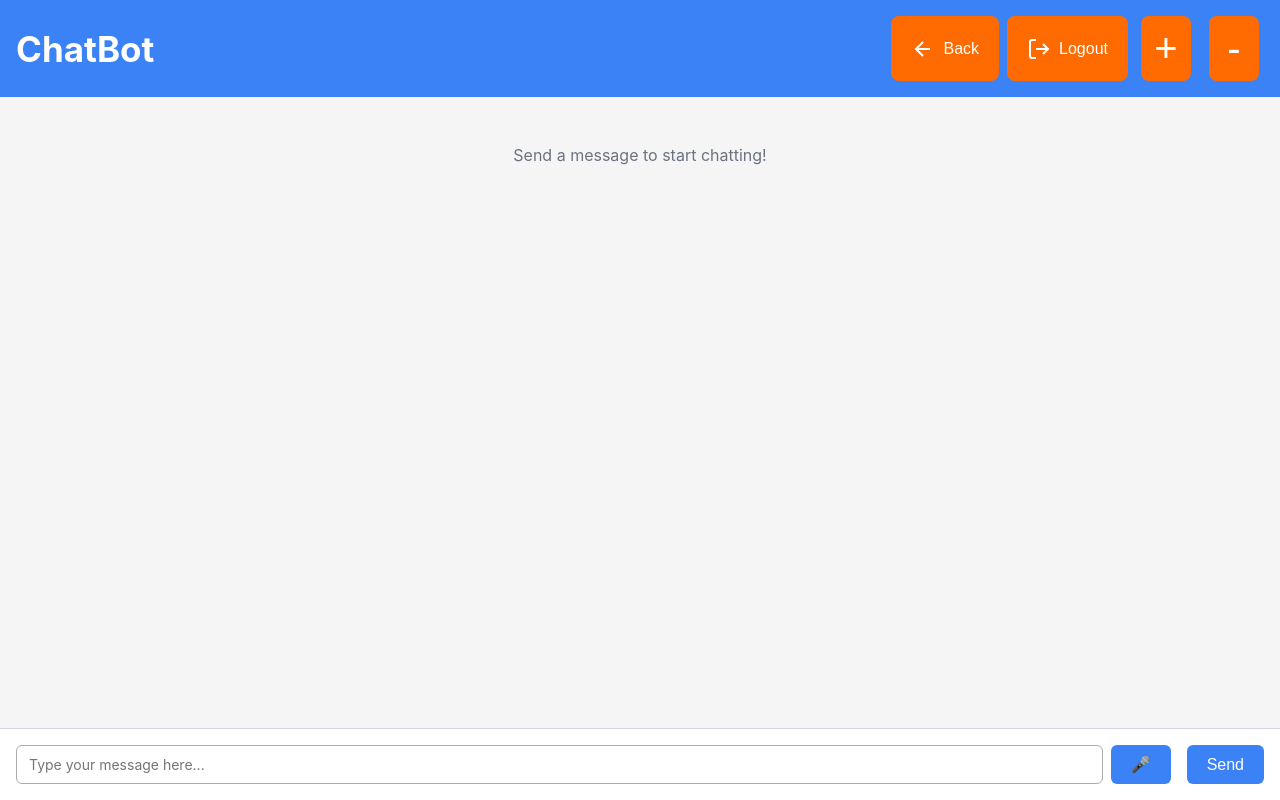
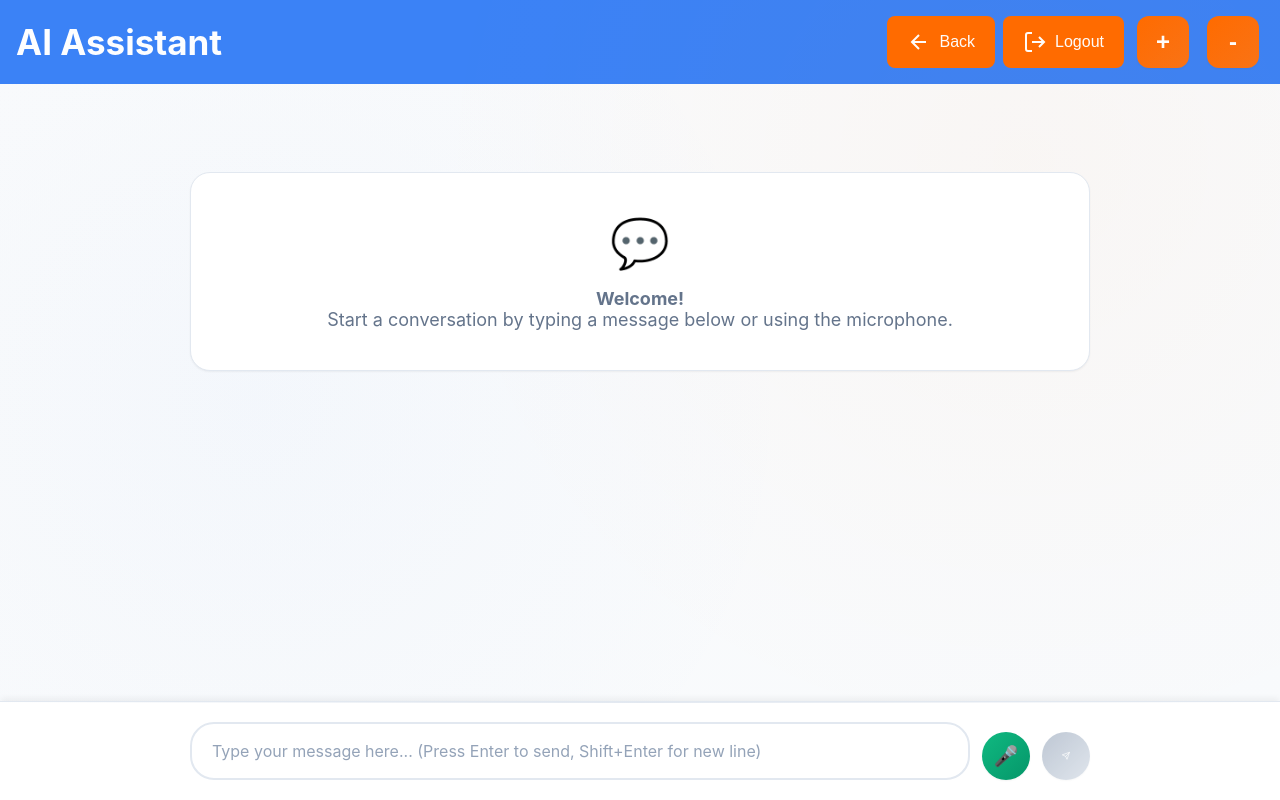
Before and after one commit to farreeez/P4P, a React (Vite) app in the folder Frontend/ChatbotFrontend/: page /app/chat in a window 1280 px wide. Built offline with nearby package versions, Linux system fonts and the light colour scheme; sample sign-in values are in the browser's storage.

Commit message:
enhanced css for chat page

```diff
--- a/Frontend/ChatbotFrontend/src/components/chatComponent/ChatPage.css
+++ b/Frontend/ChatbotFrontend/src/components/chatComponent/ChatPage.css
@@ -1,66 +1,188 @@
 :root {
   --adjustable-font-size: 16px;
+  --primary-blue: #3b82f6;
+  --primary-blue-hover: #2563eb;
+  --primary-orange: #ff6b00;
+  --primary-orange-hover: #ff8124;
+  --success-green: #10b981;
+  --error-red: #ef4444;
+  --warning-amber: #f59e0b;
+
+  /* Sophisticated color palette */
+  --background-primary: #fafbfc;
+  --background-secondary: #ffffff;
+  --background-tertiary: #f8fafc;
+  --surface-elevated: #ffffff;
+  --border-light: #e2e8f0;
+  --border-medium: #cbd5e1;
+
+  /* Text colors */
+  --text-primary: #1e293b;
+  --text-secondary: #64748b;
+  --text-tertiary: #94a3b8;
+
+  /* Shadows for depth */
+  --shadow-sm: 0 1px 2px 0 rgba(0, 0, 0, 0.05);
+  --shadow-md: 0 4px 6px -1px rgba(0, 0, 0, 0.1), 0 2px 4px -1px rgba(0, 0, 0, 0.06);
+  --shadow-lg: 0 10px 15px -3px rgba(0, 0, 0, 0.1), 0 4px 6px -2px rgba(0, 0, 0, 0.05);
+  --shadow-chat: 0 2px 8px rgba(0, 0, 0, 0.08);
 }
 
 .chat-container {
   display: flex;
   flex-direction: column;
   height: 100vh;
-  background-color: #f5f5f5;
+  background: linear-gradient(135deg, var(--background-primary) 0%, var(--background-tertiary) 100%);
   font-family: -apple-system, BlinkMacSystemFont, "Segoe UI", Roboto, Oxygen,
     Ubuntu, Cantarell, "Open Sans", "Helvetica Neue", sans-serif;
+  position: relative;
+}
+
+/* Add subtle pattern overlay */
+.chat-container::before {
+  content: '';
+  position: absolute;
+  top: 0;
+  left: 0;
+  right: 0;
+  bottom: 0;
+  background-image: radial-gradient(circle at 20% 50%, rgba(59, 130, 246, 0.03) 0%, transparent 50%),
+                    radial-gradient(circle at 80% 20%, rgba(255, 107, 0, 0.03) 0%, transparent 50%);
+  pointer-events: none;
+  z-index: 0;
 }
 
 .chat-header {
-  background-color: #3b82f6;
+  background: linear-gradient(135deg, var(--primary-blue) 0%, #4f46e5 100%);
   color: white;
-  padding: 16px;
+  padding: 20px 24px;
   display: flex;
   justify-content: space-between;
+  align-items: center;
+  box-shadow: var(--shadow-md);
+  position: relative;
+  z-index: 2;
+}
+
+.chat-header::after {
+  content: '';
+  position: absolute;
+  bottom: 0;
+  left: 0;
+  right: 0;
+  height: 1px;
+  background: linear-gradient(90deg, transparent 0%, rgba(255, 255, 255, 0.2) 50%, transparent 100%);
 }
 
 .font-button {
   margin: 0px 5px;
   color: white;
-  width: 50px;
-  aspect-ratio: 1/1;
-  background-color: #ff6b00;
-  font-size: 40px;
-  border-radius: 8px;
+  width: 52px;
+  height: 52px;
+  background: linear-gradient(135deg, var(--primary-orange) 0%, #f97316 100%);
+  font-size: 24px;
+  font-weight: 600;
+  border-radius: 12px;
   border: none;
   cursor: pointer;
+  transition: all 0.3s cubic-bezier(0.4, 0, 0.2, 1);
+  box-shadow: var(--shadow-sm);
+  display: flex;
+  align-items: center;
+  justify-content: center;
 }
 
 .font-button:hover {
-  background-color: #ff8124; /* Slightly lighter orange on hover */
+  background: linear-gradient(135deg, var(--primary-orange-hover) 0%, #ea580c 100%);
+  transform: translateY(-2px);
+  box-shadow: var(--shadow-md);
+}
+
+.font-button:active {
+  transform: translateY(0);
 }
 
 .chat-header h1 {
   margin: 0;
-  font-size: 35px;
-  font-weight: bold;
+  font-size: 32px;
+  font-weight: 700;
+  background: linear-gradient(135deg, #ffffff 0%, #f1f5f9 100%);
+  -webkit-background-clip: text;
+  -webkit-text-fill-color: transparent;
+  background-clip: text;
 }
 
 .messages-container {
   flex: 1;
-  padding: 16px;
+  padding: 24px;
   overflow-y: auto;
+  position: relative;
+  z-index: 1;
+  /* Custom scrollbar */
+  scrollbar-width: thin;
+  scrollbar-color: var(--border-medium) transparent;
+}
+
+.messages-container::-webkit-scrollbar {
+  width: 6px;
+}
+
+.messages-container::-webkit-scrollbar-track {
+  background: transparent;
+}
+
+.messages-container::-webkit-scrollbar-thumb {
+  background-color: var(--border-medium);
+  border-radius: 3px;
+}
+
+.messages-container::-webkit-scrollbar-thumb:hover {
+  background-color: var(--text-tertiary);
 }
 
 .messages-list {
   display: flex;
   flex-direction: column;
-  gap: 12px;
+  gap: 16px;
+  max-width: 900px;
+  margin: 0 auto;
 }
 
 .empty-chat-message {
   text-align: center;
-  color: #6b7280;
-  margin: 32px 0;
+  color: var(--text-secondary);
+  margin: 64px 0;
+  font-size: calc(var(--adjustable-font-size) + 2px);
+  background: var(--surface-elevated);
+  padding: 40px 32px;
+  border-radius: 20px;
+  box-shadow: var(--shadow-sm);
+  border: 1px solid var(--border-light);
+}
+
+.empty-chat-message::before {
+  content: "💬";
+  display: block;
+  font-size: 48px;
+  margin-bottom: 16px;
 }
 
 .message-wrapper {
   display: flex;
+  align-items: flex-end;
+  gap: 12px;
+  animation: messageSlideIn 0.4s cubic-bezier(0.4, 0, 0.2, 1);
+}
+
+@keyframes messageSlideIn {
+  from {
+    opacity: 0;
+    transform: translateY(20px);
+  }
+  to {
+    opacity: 1;
+    transform: translateY(0);
+  }
 }
 
 .user-message-wrapper {
@@ -72,44 +194,119 @@
 }
 
 .message {
-  max-width: 70%;
-  padding: 10px 16px;
-  border-radius: 16px;
+  max-width: 75%;
+  padding: 16px 20px;
+  border-radius: 20px;
   white-space: pre-wrap;
   word-wrap: break-word;
   overflow-wrap: break-word;
   font-size: var(--adjustable-font-size);
+  line-height: 1.5;
+  box-shadow: var(--shadow-chat);
+  position: relative;
+  transition: all 0.2s ease;
+}
+
+.message:hover {
+  transform: translateY(-1px);
+  box-shadow: var(--shadow-md);
 }
 
 .user-message {
-  background-color: #3b82f6;
+  background: linear-gradient(135deg, var(--primary-blue) 0%, #4f46e5 100%);
   color: white;
-  border-bottom-right-radius: 0;
+  border-bottom-right-radius: 6px;
+  margin-left: auto;
+}
+
+.user-message::after {
+  content: '';
+  position: absolute;
+  bottom: 0;
+  right: -8px;
+  width: 0;
+  height: 0;
+  border-left: 8px solid var(--primary-blue);
+  border-bottom: 8px solid transparent;
 }
 
 .bot-message {
-  background-color: #e5e7eb;
-  color: #1f2937;
-  border-bottom-left-radius: 0;
+  background: var(--surface-elevated);
+  color: var(--text-primary);
+  border-bottom-left-radius: 6px;
+  border: 1px solid var(--border-light);
+}
+
+.bot-message::after {
+  content: '';
+  position: absolute;
+  bottom: 0;
+  left: -9px;
+  width: 0;
+  height: 0;
+  border-right: 8px solid var(--surface-elevated);
+  border-bottom: 8px solid transparent;
+  border-top: 1px solid var(--border-light);
 }
 
 .error-message {
-  background-color: #fee2e2;
-  color: #b91c1c;
-  border-bottom-left-radius: 0;
+  background: linear-gradient(135deg, #fef2f2 0%, #fee2e2 100%);
+  color: var(--error-red);
+  border-bottom-left-radius: 6px;
+  border: 1px solid #fecaca;
+}
+
+.error-message::after {
+  content: '';
+  position: absolute;
+  bottom: 0;
+  left: -9px;
+  width: 0;
+  height: 0;
+  border-right: 8px solid #fef2f2;
+  border-bottom: 8px solid transparent;
+}
+
+/* Enhanced play button styling */
+.play-button {
+  background: linear-gradient(135deg, var(--success-green) 0%, #059669 100%);
+  border: none;
+  border-radius: 50%;
+  width: 40px;
+  height: 40px;
+  display: flex;
+  align-items: center;
+  justify-content: center;
+  cursor: pointer;
+  transition: all 0.3s cubic-bezier(0.4, 0, 0.2, 1);
+  box-shadow: var(--shadow-sm);
+  font-size: 16px;
+}
+
+.play-button:hover {
+  background: linear-gradient(135deg, #047857 0%, #065f46 100%);
+  transform: scale(1.1);
+  box-shadow: var(--shadow-md);
+}
+
+.play-button:disabled {
+  background: var(--text-tertiary);
+  cursor: not-allowed;
+  transform: none;
 }
 
 .typing-indicator {
   display: flex;
-  gap: 4px;
+  gap: 6px;
   align-items: center;
   justify-content: center;
+  padding: 8px 0;
 }
 
 .typing-indicator span {
-  width: 8px;
-  height: 8px;
-  background-color: #6b7280;
+  width: 10px;
+  height: 10px;
+  background: linear-gradient(135deg, var(--text-secondary) 0%, var(--text-tertiary) 100%);
   border-radius: 50%;
   display: inline-block;
   animation: bounce 1.4s infinite ease-in-out both;
@@ -124,68 +321,215 @@
 }
 
 @keyframes bounce {
-  0%,
-  80%,
-  100% {
-    transform: scale(0);
+  0%, 80%, 100% {
+    transform: scale(0.8);
+    opacity: 0.5;
   }
   40% {
-    transform: scale(1);
+    transform: scale(1.2);
+    opacity: 1;
   }
 }
 
-/* Input area styling */
+/* Enhanced input area */
 .input-container {
-  border-top: 1px solid #d1d5db;
-  padding: 16px;
-  background-color: white;
+  background: var(--surface-elevated);
+  border-top: 1px solid var(--border-light);
+  padding: 20px 24px;
+  box-shadow: 0 -4px 6px -1px rgba(0, 0, 0, 0.05);
+  position: relative;
+  z-index: 2;
+}
+
+.input-container::before {
+  content: '';
+  position: absolute;
+  top: 0;
+  left: 0;
+  right: 0;
+  height: 1px;
+  background: linear-gradient(90deg, transparent 0%, var(--border-light) 50%, transparent 100%);
 }
 
 .input-wrapper {
   display: flex;
-  gap: 8px;
+  gap: 12px;
+  max-width: 900px;
+  margin: 0 auto;
+  align-items: flex-end;
 }
 
 .message-input {
   flex: 1;
-  border: 1px solid #d1d5db;
+  border: 2px solid var(--border-light);
   border-radius: 24px;
-  padding: 12px 16px;
+  padding: 16px 20px;
   font-size: var(--adjustable-font-size);
+  line-height: 1.4;
   outline: none;
-  transition: border-color 0.2s, box-shadow 0.2s;
+  transition: all 0.3s cubic-bezier(0.4, 0, 0.2, 1);
+  background: var(--background-secondary);
+  color: var(--text-primary);
+  resize: none;
+  min-height: 24px;
+  max-height: 120px;
 }
 
 .message-input:focus {
-  border-color: #3b82f6;
-  box-shadow: 0 0 0 2px rgba(59, 130, 246, 0.3);
+  border-color: var(--primary-blue);
+  box-shadow: 0 0 0 4px rgba(59, 130, 246, 0.1);
+  transform: translateY(-1px);
 }
 
-.send-button {
-  width: 40px;
-  height: 40px;
+.message-input::placeholder {
+  color: var(--text-tertiary);
+}
+
+/* Enhanced action buttons */
+.action-button {
+  width: 48px;
+  height: 48px;
   border-radius: 50%;
-  background-color: #3b82f6;
-  color: white;
   border: none;
   display: flex;
   align-items: center;
   justify-content: center;
   cursor: pointer;
-  transition: background-color 0.2s;
+  transition: all 0.3s cubic-bezier(0.4, 0, 0.2, 1);
+  font-size: 20px;
+  box-shadow: var(--shadow-sm);
+  position: relative;
+  overflow: hidden;
 }
 
-.send-button:hover {
-  background-color: #2563eb;
+.action-button::before {
+  content: '';
+  position: absolute;
+  top: 0;
+  left: 0;
+  right: 0;
+  bottom: 0;
+  background: linear-gradient(135deg, transparent 0%, rgba(255, 255, 255, 0.2) 100%);
+  opacity: 0;
+  transition: opacity 0.3s ease;
+}
+
+.action-button:hover::before {
+  opacity: 1;
+}
+
+.mic-button {
+  background: linear-gradient(135deg, var(--success-green) 0%, #059669 100%);
+  color: white;
+}
+
+.mic-button:hover {
+  background: linear-gradient(135deg, #047857 0%, #065f46 100%);
+  transform: scale(1.05);
+  box-shadow: var(--shadow-md);
+}
+
+.mic-button.recording {
+  background: linear-gradient(135deg, var(--error-red) 0%, #dc2626 100%);
+  animation: pulse 1.5s infinite;
+}
+
+@keyframes pulse {
+  0%, 100% {
+    box-shadow: 0 0 0 0 rgba(239, 68, 68, 0.4);
+  }
+  50% {
+    box-shadow: 0 0 0 10px rgba(239, 68, 68, 0);
+  }
+}
+
+.send-button {
+  background: linear-gradient(135deg, var(--primary-blue) 0%, #4f46e5 100%);
+  color: white;
+}
+
+.send-button:hover:not(:disabled) {
+  background: linear-gradient(135deg, var(--primary-blue-hover) 0%, #4338ca 100%);
+  transform: scale(1.05);
+  box-shadow: var(--shadow-md);
 }
 
 .send-button:disabled {
-  background-color: #93c5fd;
+  background: linear-gradient(135deg, var(--text-tertiary) 0%, var(--border-medium) 100%);
   cursor: not-allowed;
+  transform: none;
+  opacity: 0.6;
 }
 
-@media (max-width: 640px) {
+/* Responsive design */
+@media (max-width: 768px) {
+  .chat-header {
+    padding: 16px 20px;
+  }
+
+  .chat-header h1 {
+    font-size: 28px;
+  }
+
+  .messages-container {
+    padding: 16px 20px;
+  }
+
   .message {
     max-width: 85%;
+    padding: 14px 16px;
+  }
+
+  .input-container {
+    padding: 16px 20px;
+  }
+
+  .font-button {
+    width: 44px;
+    height: 44px;
+    font-size: 20px;
   }
 }
+
+@media (max-width: 480px) {
+  .messages-container {
+    padding: 12px 16px;
+  }
+
+  .message {
+    max-width: 90%;
+    padding: 12px 16px;
+  }
+
+  .input-container {
+    padding: 12px 16px;
+  }
+
+  .action-button {
+    width: 44px;
+    height: 44px;
+    font-size: 18px;
+  }
+
+  .font-button {
+    width: 40px;
+    height: 40px;
+    font-size: 18px;
+    margin: 0 3px;
+  }
+}
+
+/* Dark mode support preparation */
+@media (prefers-color-scheme: dark) {
+  :root {
+    --background-primary: #0f172a;
+    --background-secondary: #1e293b;
+    --background-tertiary: #334155;
+    --surface-elevated: #1e293b;
+    --border-light: #334155;
+    --border-medium: #475569;
+    --text-primary: #f1f5f9;
+    --text-secondary: #cbd5e1;
+    --text-tertiary: #64748b;
+  }
+}
--- a/Frontend/ChatbotFrontend/src/components/chatComponent/ChatPage.jsx
+++ b/Frontend/ChatbotFrontend/src/components/chatComponent/ChatPage.jsx
@@ -82,6 +82,7 @@ export default function ChatPage() {
       setPlayingIndex(null);
     }
   };
+
   const handleMicClick = async () => {
     if (!isRecording) {
       try {
@@ -218,7 +219,7 @@ export default function ChatPage() {
     writeString(8, "WAVE");
     writeString(12, "fmt ");
     view.setUint32(16, 16, true);
-    view.setUint16(20, 1, true); // PCM format
+    view.setUint32(20, 1, true); // PCM format
     view.setUint16(22, 1, true); // Mono channel
     view.setUint32(24, sampleRate, true); // 16000 Hz sample rate
     view.setUint32(28, sampleRate * 2, true); // Byte rate
@@ -241,12 +242,14 @@ export default function ChatPage() {
 
   return (
     <div className="chat-container">
-      <Header title="ChatBot" />
+      <Header title="AI Assistant" />
       <div className="messages-container">
         <div className="messages-list">
           {chatMessages.length === 0 ? (
             <div className="empty-chat-message">
-              Send a message to start chatting!
+              <strong>Welcome!</strong>
+              <br />
+              Start a conversation by typing a message below or using the microphone.
             </div>
           ) : (
             chatMessages.map((message, index) => (
@@ -257,34 +260,17 @@ export default function ChatPage() {
                     ? "user-message-wrapper"
                     : "bot-message-wrapper"
                 }`}
-                style={{ alignItems: "flex-end" }}
               >
-                {/* Bot play button outside the bubble */}
+                {/* Bot play button with enhanced styling */}
                 {message.sender === "bot" && !message.isError && (
                   <button
-                    style={{
-                      marginRight: 8,
-                      background: "none",
-                      border: "none",
-                      cursor: "pointer",
-                      verticalAlign: "middle",
-                      padding: 0,
-                      outline: "none",
-                      alignSelf: "flex-start",
-                    }}
-                    title="Play message"
+                    className="play-button"
+                    title="Listen to message"
                     onClick={() => handlePlayTTS(message.text, index)}
                     disabled={playingIndex === index}
+                    aria-label={playingIndex === index ? "Playing message" : "Play message"}
                   >
-                    {playingIndex === index ? (
-                      <span role="img" aria-label="Playing">
-                        🔊
-                      </span>
-                    ) : (
-                      <span role="img" aria-label="Play">
-                        ▶️
-                      </span>
-                    )}
+                    {playingIndex === index ? "🔊" : "▶️"}
                   </button>
                 )}
                 <div
@@ -318,41 +304,60 @@ export default function ChatPage() {
 
       <div className="input-container">
         <div className="input-wrapper">
-          <input
-            type="text"
+          <textarea
             value={input}
             onChange={handleInputChange}
-            onKeyPress={(e) => e.key === "Enter" && handleSubmit(e)}
-            placeholder="Type your message here..."
+            onKeyDown={(e) => {
+              if (e.key === "Enter" && !e.shiftKey) {
+                e.preventDefault();
+                handleSubmit(e);
+              }
+            }}
+            placeholder="Type your message here... (Press Enter to send, Shift+Enter for new line)"
             className="message-input"
+            rows="1"
+            style={{
+              resize: "none",
+              overflow: "hidden",
+              minHeight: "24px",
+              height: "auto",
+            }}
+            onInput={(e) => {
+              // Auto-resize textarea
+              e.target.style.height = "auto";
+              e.target.style.height = Math.min(e.target.scrollHeight, 120) + "px";
+            }}
           />
           <button
             type="button"
             onClick={handleMicClick}
             disabled={isLoading}
-            className="button-primary"
-            style={{
-              backgroundColor: isRecording ? "#ef4444" : undefined,
-              marginRight: 8,
-            }}
-            title={isRecording ? "Stop Recording" : "Start Recording"}
+            className={`action-button mic-button ${isRecording ? "recording" : ""}`}
+            title={isRecording ? "Stop Recording" : "Start Voice Recording"}
+            aria-label={isRecording ? "Stop recording" : "Start voice recording"}
           >
-            {isRecording ? (
-              <span role="img" aria-label="Stop Recording">
-                ⏹️
-              </span>
-            ) : (
-              <span role="img" aria-label="Record">
-                🎤
-              </span>
-            )}
+            {isRecording ? "⏹️" : "🎤"}
           </button>
           <button
             onClick={handleSubmit}
             disabled={isLoading || !input.trim()}
-            className="button-primary"
+            className="action-button send-button"
+            title="Send Message"
+            aria-label="Send message"
           >
-            Send
+            <svg
+              width="20"
+              height="20"
+              viewBox="0 0 24 24"
+              fill="none"
+              stroke="currentColor"
+              strokeWidth="2"
+              strokeLinecap="round"
+              strokeLinejoin="round"
+            >
+              <line x1="22" y1="2" x2="11" y2="13"></line>
+              <polygon points="22,2 15,22 11,13 2,9"></polygon>
+            </svg>
           </button>
         </div>
       </div>
```
